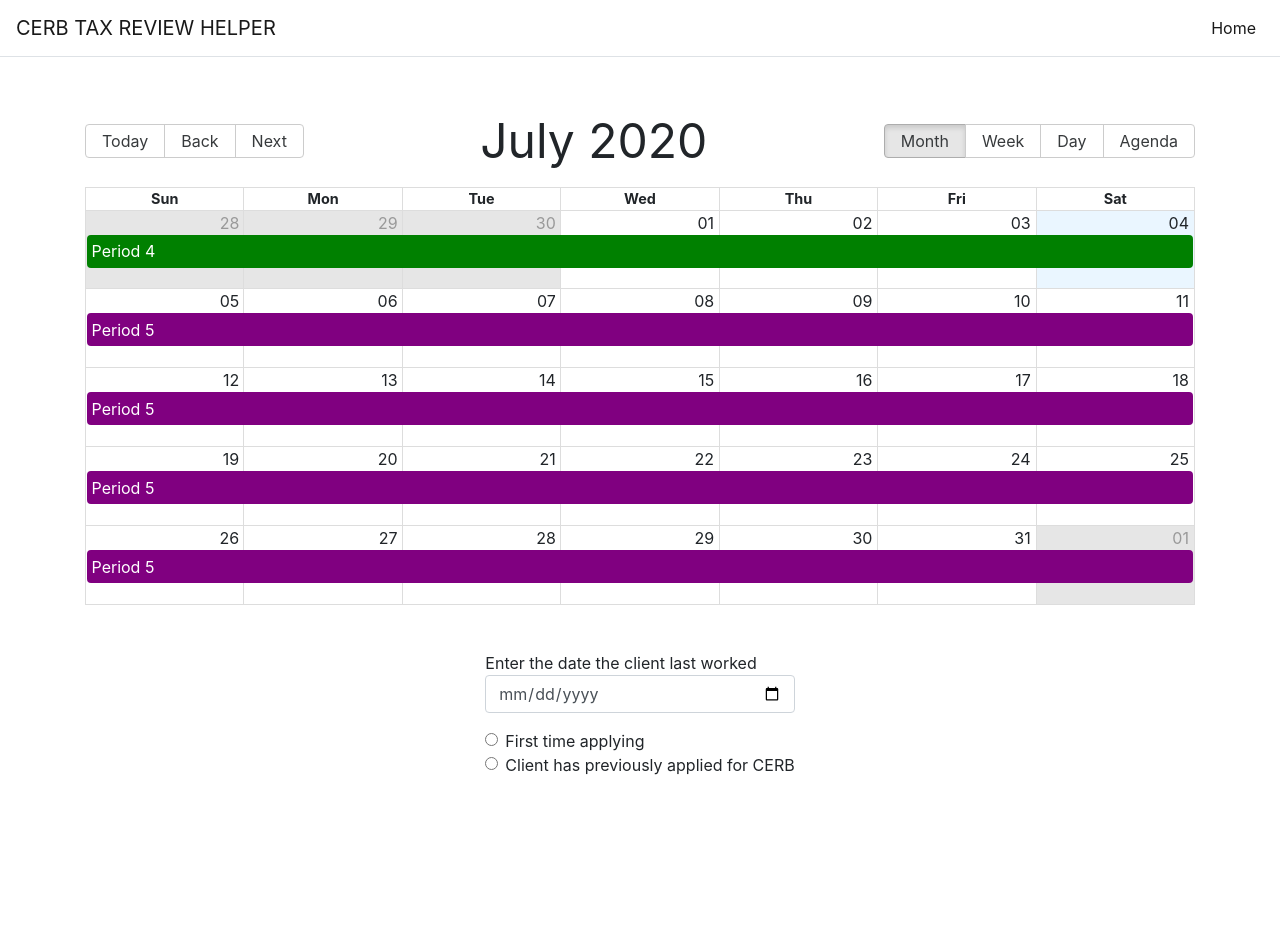
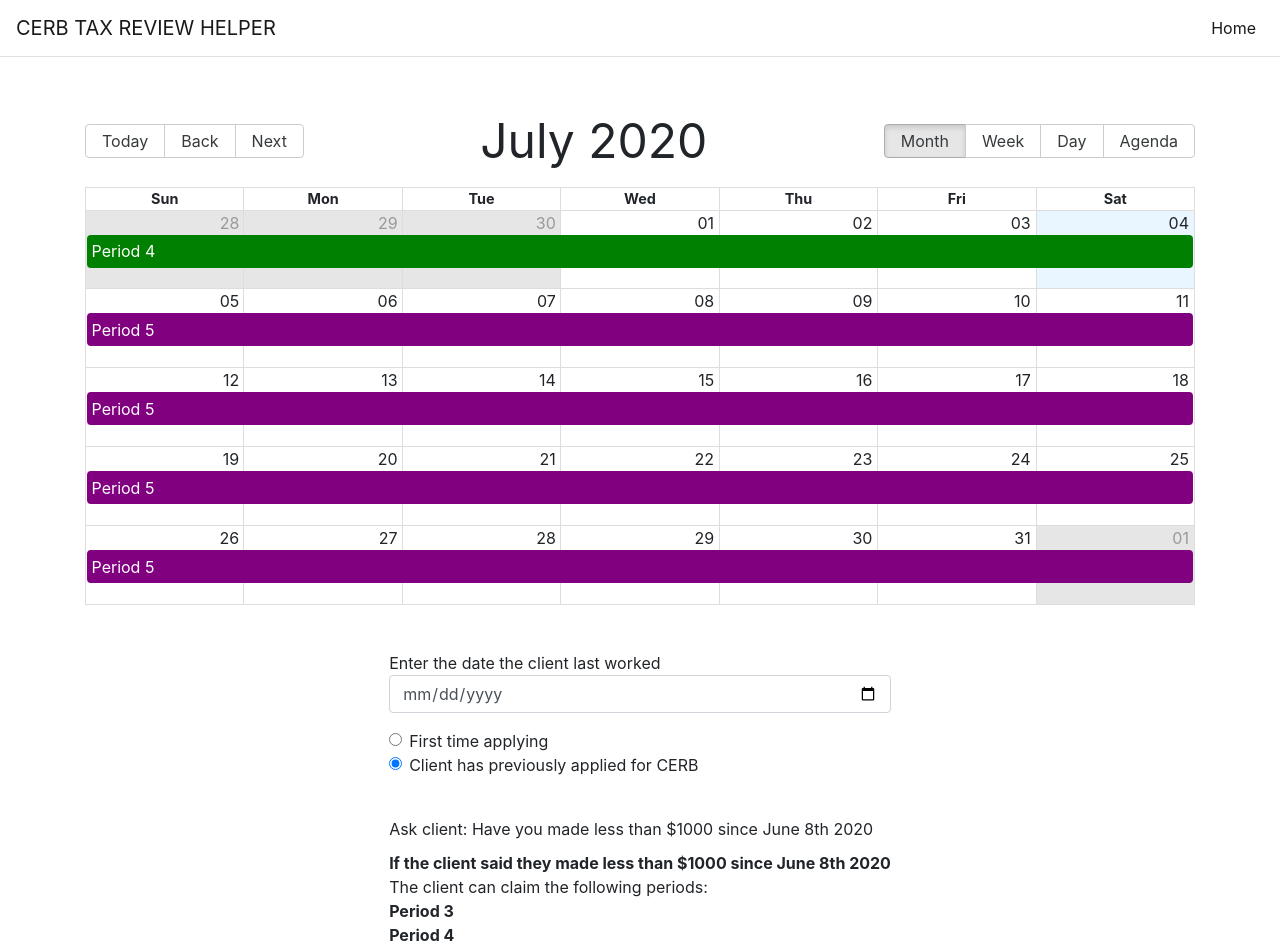
Before and after one commit to jaybenaim/workTaxReviews, a React (Create React App) app: page /#/ in a window 1280 px wide. Shown: the top 952 px of the page. Built offline with nearby package versions, Linux system fonts and the light colour scheme.

Commit message:
periods working

```diff
--- a/src/components/Calendar/Calendar.jsx
+++ b/src/components/Calendar/Calendar.jsx
@@ -1,50 +1,14 @@
 import React from "react";
 import moment from "moment";
+import { myEventsList } from "../../data/eventList";
 
 import { Calendar as BigCalender, momentLocalizer } from "react-big-calendar";
 import "react-big-calendar/lib/css/react-big-calendar.css";
 import "../../assets/stylesheets/calendar.css";
+
 const localizer = momentLocalizer(moment);
 
 const Calendar = () => {
-  const myEventsList = [
-    {
-      start: new Date(2020, 2, 15),
-      end: new Date(2020, 3, 10),
-      title: "Period 1",
-      allDay: false,
-    },
-    {
-      start: new Date(2020, 3, 12),
-      end: new Date(2020, 4, 10),
-      title: "Period 2",
-      allDay: false,
-    },
-    {
-      start: new Date(2020, 4, 10),
-      end: new Date(2020, 5, 7),
-      title: "Period 3",
-      allDay: false,
-    },
-    {
-      start: new Date(2020, 5, 7),
-      end: new Date(2020, 6, 5),
-      title: "Period 4",
-      allDay: false,
-    },
-    {
-      start: new Date(2020, 6, 5),
-      end: new Date(2020, 7, 2),
-      title: "Period 5",
-      allDay: false,
-    },
-    {
-      start: new Date(2020, 7, 2),
-      end: new Date(2020, 7, 30),
-      title: "Period 6",
-      allDay: false,
-    },
-  ];
   const onSelectEvent = (e) => {
     console.log(e);
   };
--- a/src/components/FindDate/FindDate.jsx
+++ b/src/components/FindDate/FindDate.jsx
@@ -1,16 +1,26 @@
-import React, { useState } from "react";
+import React, { useState, useEffect } from "react";
 import { Form } from "react-bootstrap";
 import moment from "moment";
+import PeriodToClaim from "../PeriodToClaim/PeriodToClaim";
 
 const FindDate = () => {
   const [date, setDate] = useState(new Date());
-  const [firstTimeApplyingPeriod, setDaysBack] = useState();
+  const [dateSetBack, setDaysBack] = useState();
+
+  const [dateSelected, toggleDateSelected] = useState(false);
   const [firstTimeApplying, toggleFirstTimeApplying] = useState(false);
   const [checkboxValue, setCheckboxValue] = useState(false);
   const [radio1, setRadio1] = useState();
   const [radio2, setRadio2] = useState();
+
+  useEffect(() => {
+    let daysBack = new Date(date.setDate(date.getDate() - 26));
+    setDaysBack(daysBack);
+  }, []);
+
   const handleChange = (dateValue, firstTime) => {
     setDate(dateValue);
+    toggleDateSelected(!dateSelected);
 
     let dateV = new Date(dateValue);
     let amountOfDays = firstTime ? 14 : 28;
@@ -21,7 +31,7 @@ const FindDate = () => {
   };
 
   const handleCheckbox = (e) => {
-    const { name, value } = e;
+    const { name } = e;
     if (name === "radio1") {
       setRadio1("active" ? "" : "active");
     }
@@ -60,6 +70,7 @@ const FindDate = () => {
             label="Client has previously applied for CERB"
             name="radio"
             value={radio2}
+            defaultChecked
             onChange={(e) => handleCheckbox(e.target)}
           />
         </Form.Group>
@@ -67,11 +78,19 @@ const FindDate = () => {
 
       <br />
 
-      {firstTimeApplyingPeriod && (
+      {dateSetBack && (
         <div>
           Ask client: Have you made less than $1000 since{" "}
-          {moment(firstTimeApplyingPeriod).format("MMMM Do YYYY")}
+          {moment(dateSetBack).format("MMMM Do YYYY")}
         </div>
+      )}
+
+      {date && (
+        <PeriodToClaim
+          date={date}
+          dateSetBack={dateSetBack}
+          firstTimeApplying={firstTimeApplying}
+        />
       )}
     </div>
   );
--- /dev/null
+++ b/src/components/PeriodToClaim/PeriodToClaim.jsx
@@ -0,0 +1,44 @@
+import React, { useEffect } from "react";
+import moment from "moment";
+import { myEventsList as periods } from "../../data/eventList";
+
+const PeriodToClaim = ({ dateSetBack, firstTimeApplying }) => {
+  const calculatePeriodsToClaim = () => {
+    let periodsQualifiedFor = periods.map((period, p) => {
+      if (dateSetBack > period.start) {
+        if (period.title !== "Period 1" || period.title !== "Period 2") {
+          return !period.title.match(/[12]/) && period.title;
+        }
+      }
+      return false;
+    });
+    return periodsQualifiedFor;
+  };
+  const periodElements = () => {
+    let periodsQualifiedFor = calculatePeriodsToClaim();
+    return periodsQualifiedFor.map((period, i) => {
+      return (
+        period && (
+          <div className="" key={i}>
+            <strong>{period}</strong>
+          </div>
+        )
+      );
+    });
+  };
+  useEffect(() => {});
+  return (
+    <div className="" style={{ marginTop: "10px" }}>
+      {" "}
+      <strong>
+        If the client said they made less than $1000 since{" "}
+        {moment(dateSetBack).format("MMMM Do YYYY")}
+      </strong>
+      <div>
+        The client can claim the following periods: <br /> {periodElements()}
+      </div>
+    </div>
+  );
+};
+
+export default PeriodToClaim;
--- /dev/null
+++ b/src/data/eventList.js
@@ -0,0 +1,38 @@
+export const myEventsList = [
+  {
+    start: new Date(2020, 2, 15),
+    end: new Date(2020, 3, 10),
+    title: "Period 1",
+    allDay: false,
+  },
+  {
+    start: new Date(2020, 3, 12),
+    end: new Date(2020, 4, 10),
+    title: "Period 2",
+    allDay: false,
+  },
+  {
+    start: new Date(2020, 4, 10),
+    end: new Date(2020, 5, 7),
+    title: "Period 3",
+    allDay: false,
+  },
+  {
+    start: new Date(2020, 5, 7),
+    end: new Date(2020, 6, 5),
+    title: "Period 4",
+    allDay: false,
+  },
+  {
+    start: new Date(2020, 6, 5),
+    end: new Date(2020, 7, 2),
+    title: "Period 5",
+    allDay: false,
+  },
+  {
+    start: new Date(2020, 7, 2),
+    end: new Date(2020, 7, 30),
+    title: "Period 6",
+    allDay: false,
+  },
+];
```
